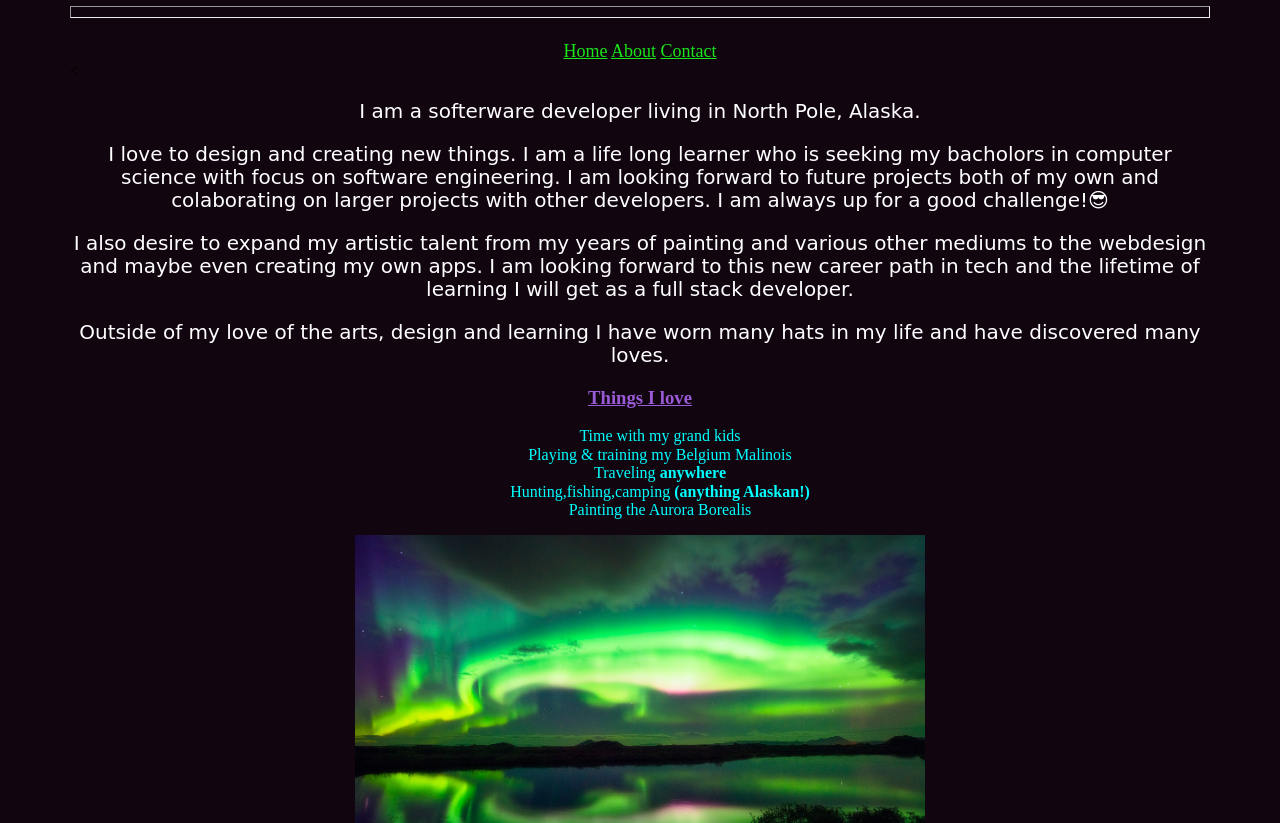
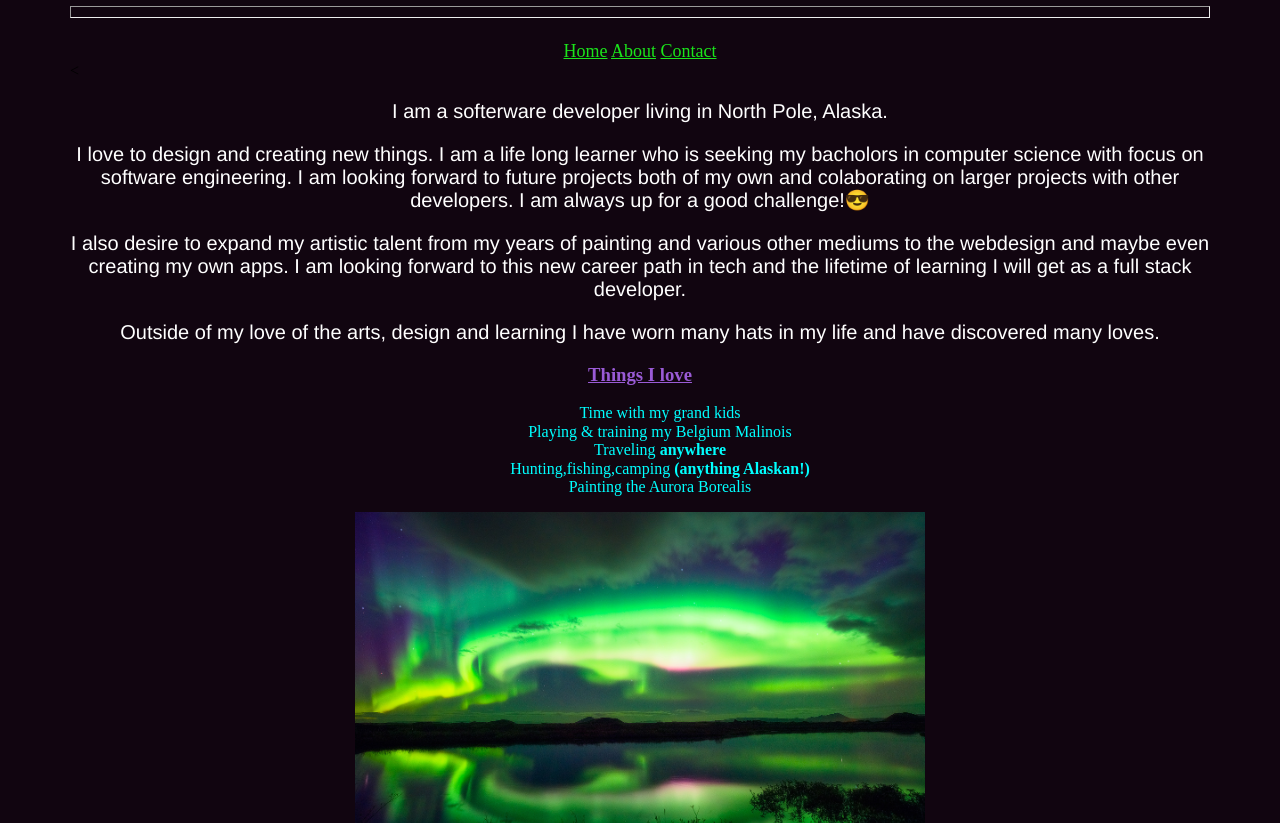
Before and after one commit to brawlswoody/First-Profile-Page, a plain HTML site: page index.html in a window 1280 px wide. Shown: the part 619-1442 px from the top of the page. Drawn offline with nearby package versions, Linux system fonts and the light colour scheme.

Commit message:
Update style.css

```diff
--- a/style.css
+++ b/style.css
@@ -60,7 +60,7 @@ nav {
 p {
   font-size: 20px;
   color: #ffffff;
-  font-family: cursive;
+  font-family:"Helvetica Neue", sans-serif;
   text-align: center;
 }
 ul {
```
